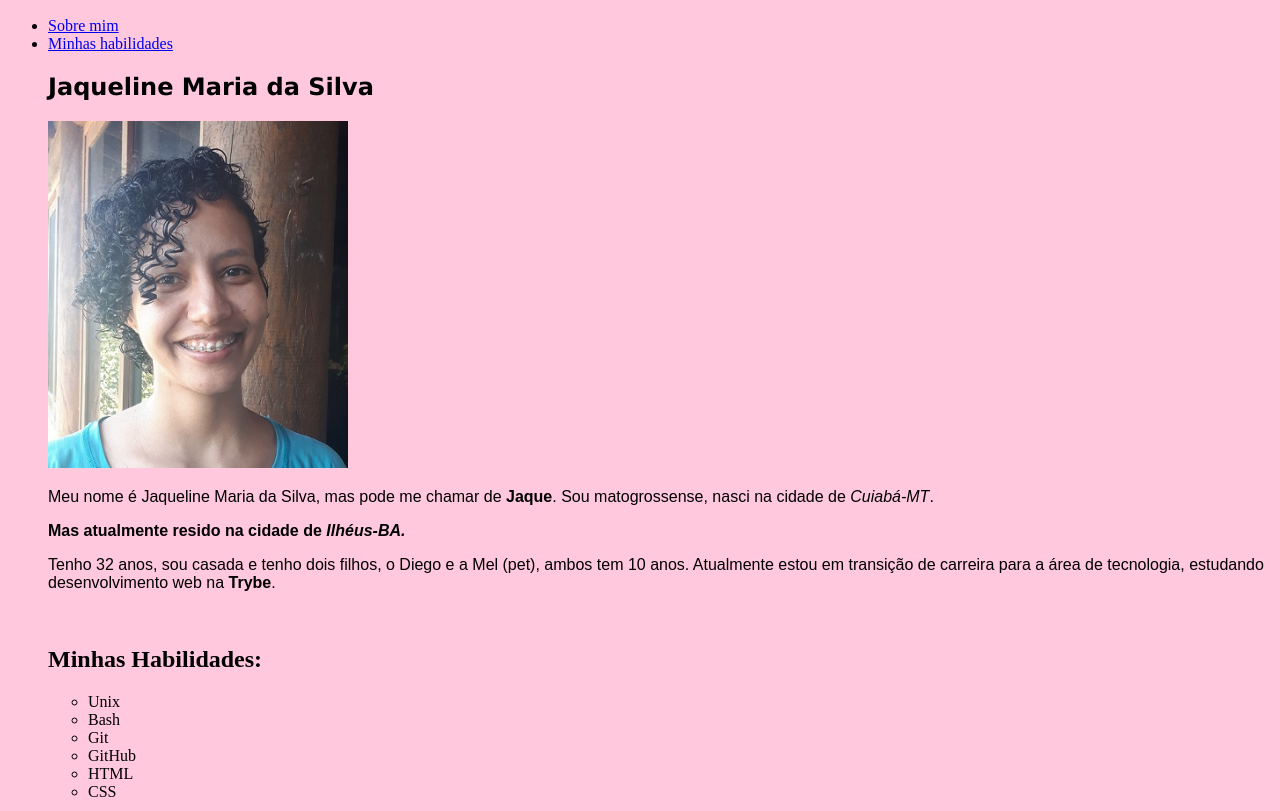
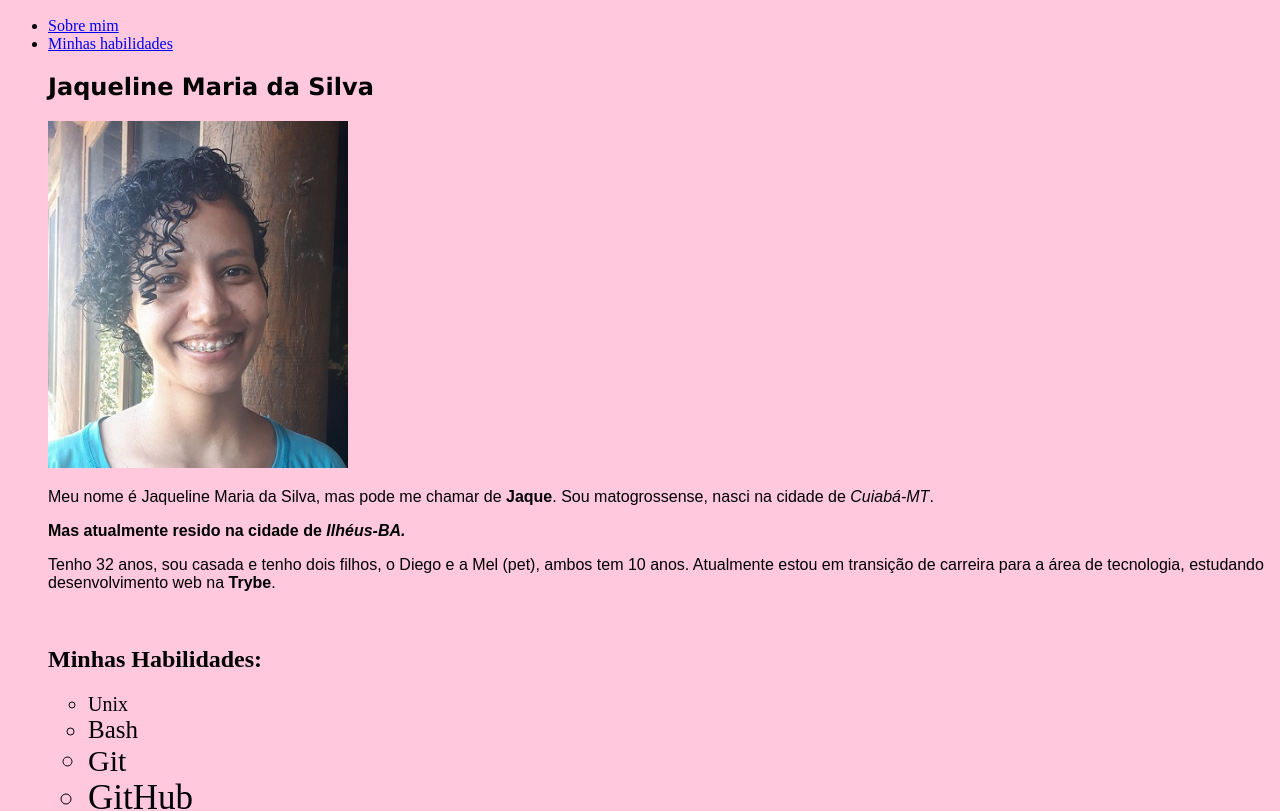
Before and after one commit to jaquesilva/jaquesilva.github.io, a plain HTML site: page index.html in a window 1280 px wide. Shown: the part 147-958 px from the top of the page. Drawn offline with Linux system fonts and the light colour scheme.

Commit message:
Altera para tamanhos diferentes os elementos da lista de habilidades

```diff
--- a/index.html
+++ b/index.html
@@ -20,6 +20,32 @@
         font-family: fantasy, sans-serif;
         font-weight: 700;
       }
+
+      .unix {
+        font-size: 20px;
+      }
+
+      .bash {
+        font-size: 25px;
+      }
+
+      .git {
+        font-size: 30px;
+      }
+
+      .github {
+        font-size: 35px;
+      }
+
+      .html {
+        font-size: 40px;
+      }
+
+      .css {
+        font-size: 45px;
+      }
+
+
     </style>
   </head>
   <body>
@@ -40,12 +66,12 @@
     <br>
     <h2 id="minhasHabilidades">Minhas Habilidades:</h2>
     <ul>
-        <li>Unix</li>
-        <li>Bash</li>
-        <li>Git</li>
-        <li>GitHub</li>
-        <li>HTML</li>
-        <li>CSS</li>
+        <li class="unix">Unix</li>
+        <li class="bash">Bash</li>
+        <li class="git">Git</li>
+        <li class="github">GitHub</li>
+        <li class="html">HTML</li>
+        <li class="css">CSS</li>
     </ul>
     <br>
     <a href="#foto">Minha Foto</a>
```
